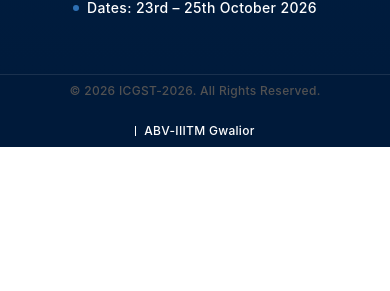
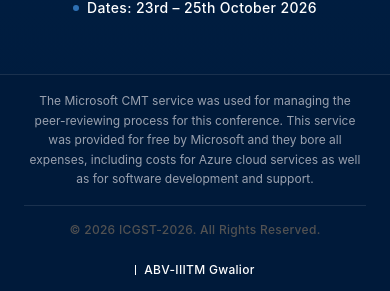
Before and after one commit to SK8-infi/ICGST-2026, a React (Vite) app: page / in a window 390 px wide. Shown: the part 5579-5870 px from the top of the page. Before the commit the page ends 5726 px from the top, so only its background shows below. Built offline with nearby package versions, Linux system fonts and the light colour scheme.

Commit message:
cmt debug

```diff
--- a/src/components/layout/Footer.jsx
+++ b/src/components/layout/Footer.jsx
@@ -166,8 +166,11 @@ export default function Footer() {
 
             {/* Bottom bar */}
             <div className="bg-[#001a3a] border-t border-white/10">
-                <div className="max-w-7xl mx-auto px-6 sm:px-8 lg:px-12 py-2">
-                    <div className="flex flex-col md:flex-row justify-between items-center gap-2 text-xs tracking-wide !text-white font-medium">
+                <div className="max-w-7xl mx-auto px-6 sm:px-8 lg:px-12 py-4">
+                    <p className="text-xs text-gray-400 text-center mb-4 leading-relaxed max-w-5xl mx-auto">
+                        The Microsoft CMT service was used for managing the peer-reviewing process for this conference. This service was provided for free by Microsoft and they bore all expenses, including costs for Azure cloud services as well as for software development and support.
+                    </p>
+                    <div className="flex flex-col md:flex-row justify-between items-center gap-2 text-xs tracking-wide !text-white font-medium border-t border-white/10 pt-4">
                         <p className="hover:text-white transition-colors">
                             © 2026 ICGST-2026. All Rights Reserved.
                         </p>
```
